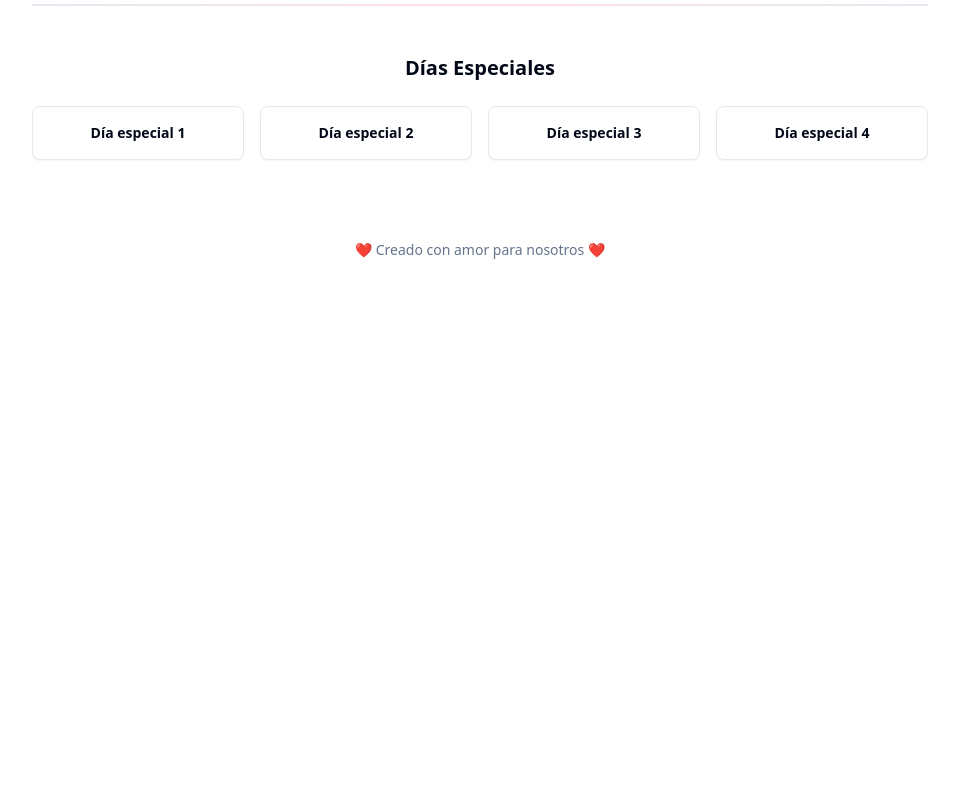
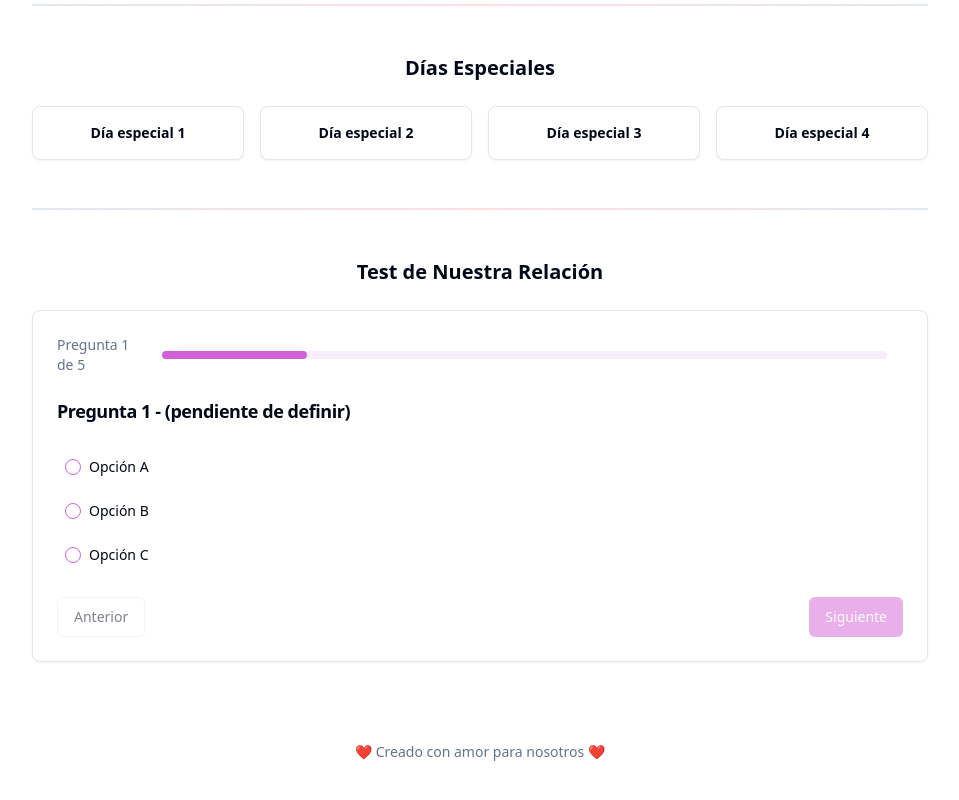
Before and after one commit to ivaannr/web-karina, a React (Vite) app: page / in a window 1280 px wide. Shown: the part 990-1790 px from the top of the page, without its empty margins (160-1119 px from the left). Before the commit the page ends 1314 px from the top, so only its background shows below. Built offline with nearby package versions, Linux system fonts and the light colour scheme.

Commit message:
Add separator and quiz section
Added a separator and a quiz section with 5 questions and 3 answer options in `Index.tsx`. The questions and answers will be specified later.

```diff
--- /dev/null
+++ b/src/components/Quiz.tsx
@@ -0,0 +1,172 @@
+
+import React, { useState } from "react";
+import { Card, CardContent, CardHeader, CardTitle } from "@/components/ui/card";
+import { Button } from "@/components/ui/button";
+import { RadioGroup, RadioGroupItem } from "@/components/ui/radio-group";
+
+interface Question {
+  id: string;
+  question: string;
+  options: string[];
+  correctAnswer: number;
+}
+
+const questions: Question[] = [
+  {
+    id: "1",
+    question: "Pregunta 1 - (pendiente de definir)",
+    options: ["Opción A", "Opción B", "Opción C"],
+    correctAnswer: 0
+  },
+  {
+    id: "2",
+    question: "Pregunta 2 - (pendiente de definir)",
+    options: ["Opción A", "Opción B", "Opción C"],
+    correctAnswer: 0
+  },
+  {
+    id: "3",
+    question: "Pregunta 3 - (pendiente de definir)",
+    options: ["Opción A", "Opción B", "Opción C"],
+    correctAnswer: 0
+  },
+  {
+    id: "4",
+    question: "Pregunta 4 - (pendiente de definir)",
+    options: ["Opción A", "Opción B", "Opción C"],
+    correctAnswer: 0
+  },
+  {
+    id: "5",
+    question: "Pregunta 5 - (pendiente de definir)",
+    options: ["Opción A", "Opción B", "Opción C"],
+    correctAnswer: 0
+  }
+];
+
+export const Quiz = () => {
+  const [currentQuestion, setCurrentQuestion] = useState(0);
+  const [selectedAnswers, setSelectedAnswers] = useState<Record<string, string>>({});
+  const [showResults, setShowResults] = useState(false);
+
+  const handleAnswerSelect = (value: string) => {
+    setSelectedAnswers(prev => ({
+      ...prev,
+      [questions[currentQuestion].id]: value
+    }));
+  };
+
+  const handleNext = () => {
+    if (currentQuestion < questions.length - 1) {
+      setCurrentQuestion(currentQuestion + 1);
+    } else {
+      setShowResults(true);
+    }
+  };
+
+  const handlePrevious = () => {
+    if (currentQuestion > 0) {
+      setCurrentQuestion(currentQuestion - 1);
+    }
+  };
+
+  const resetQuiz = () => {
+    setCurrentQuestion(0);
+    setSelectedAnswers({});
+    setShowResults(false);
+  };
+
+  const calculateScore = () => {
+    let score = 0;
+    questions.forEach(question => {
+      const selectedAnswer = selectedAnswers[question.id];
+      if (selectedAnswer && parseInt(selectedAnswer) === question.correctAnswer) {
+        score++;
+      }
+    });
+    return score;
+  };
+
+  if (showResults) {
+    const score = calculateScore();
+    return (
+      <div className="max-w-4xl mx-auto my-10">
+        <Card>
+          <CardHeader>
+            <CardTitle className="text-center">¡Test Completado!</CardTitle>
+          </CardHeader>
+          <CardContent className="text-center">
+            <div className="mb-6">
+              <span className="text-4xl font-bold text-primary">{score}</span>
+              <span className="text-2xl text-muted-foreground"> / {questions.length}</span>
+            </div>
+            <p className="text-lg mb-6">
+              {score === questions.length
+                ? "¡Perfecto! Conoces muy bien nuestra relación ❤️"
+                : score >= 3
+                ? "¡Muy bien! Sabes bastante sobre nosotros 😊"
+                : "¡Puedes mejorar! Sigamos creando más recuerdos juntos 💕"}
+            </p>
+            <Button onClick={resetQuiz}>Repetir Test</Button>
+          </CardContent>
+        </Card>
+      </div>
+    );
+  }
+
+  const currentQ = questions[currentQuestion];
+  const selectedAnswer = selectedAnswers[currentQ.id];
+
+  return (
+    <div className="max-w-4xl mx-auto my-10">
+      <h2 className="text-xl font-bold mb-6 text-center">Test de Nuestra Relación</h2>
+      <Card>
+        <CardHeader>
+          <div className="flex justify-between items-center mb-4">
+            <span className="text-sm text-muted-foreground">
+              Pregunta {currentQuestion + 1} de {questions.length}
+            </span>
+            <div className="w-full bg-secondary rounded-full h-2 mx-4">
+              <div
+                className="bg-primary h-2 rounded-full transition-all duration-300"
+                style={{ width: `${((currentQuestion + 1) / questions.length) * 100}%` }}
+              />
+            </div>
+          </div>
+          <CardTitle className="text-lg">{currentQ.question}</CardTitle>
+        </CardHeader>
+        <CardContent>
+          <RadioGroup value={selectedAnswer} onValueChange={handleAnswerSelect}>
+            {currentQ.options.map((option, index) => (
+              <div key={index} className="flex items-center space-x-2 p-2 rounded hover:bg-accent">
+                <RadioGroupItem value={index.toString()} id={`option-${index}`} />
+                <label
+                  htmlFor={`option-${index}`}
+                  className="flex-1 cursor-pointer text-sm"
+                >
+                  {option}
+                </label>
+              </div>
+            ))}
+          </RadioGroup>
+
+          <div className="flex justify-between mt-6">
+            <Button
+              variant="outline"
+              onClick={handlePrevious}
+              disabled={currentQuestion === 0}
+            >
+              Anterior
+            </Button>
+            <Button
+              onClick={handleNext}
+              disabled={!selectedAnswer}
+            >
+              {currentQuestion === questions.length - 1 ? "Finalizar" : "Siguiente"}
+            </Button>
+          </div>
+        </CardContent>
+      </Card>
+    </div>
+  );
+};
--- a/src/pages/Index.tsx
+++ b/src/pages/Index.tsx
@@ -2,6 +2,7 @@
 import { Header } from "@/components/Header";
 import { PhotoGallery } from "@/components/PhotoGallery";
 import { SpecialDaysBox } from "@/components/SpecialDaysBox";
+import { Quiz } from "@/components/Quiz";
 import { RelationshipProvider } from "@/context/RelationshipContext";
 import { Separator } from "@/components/ui/separator";
 
@@ -21,6 +22,10 @@ const Index = () => {
             <Separator className="max-w-4xl mx-auto bg-gradient-to-r from-transparent via-love-pink to-transparent h-0.5" />
           </div>
           <SpecialDaysBox />
+          <div className="my-12">
+            <Separator className="max-w-4xl mx-auto bg-gradient-to-r from-transparent via-love-pink to-transparent h-0.5" />
+          </div>
+          <Quiz />
           <footer className="text-center py-8 text-sm text-muted-foreground mt-12">
             <p>❤️ Creado con amor para nosotros ❤️</p>
           </footer>
```
